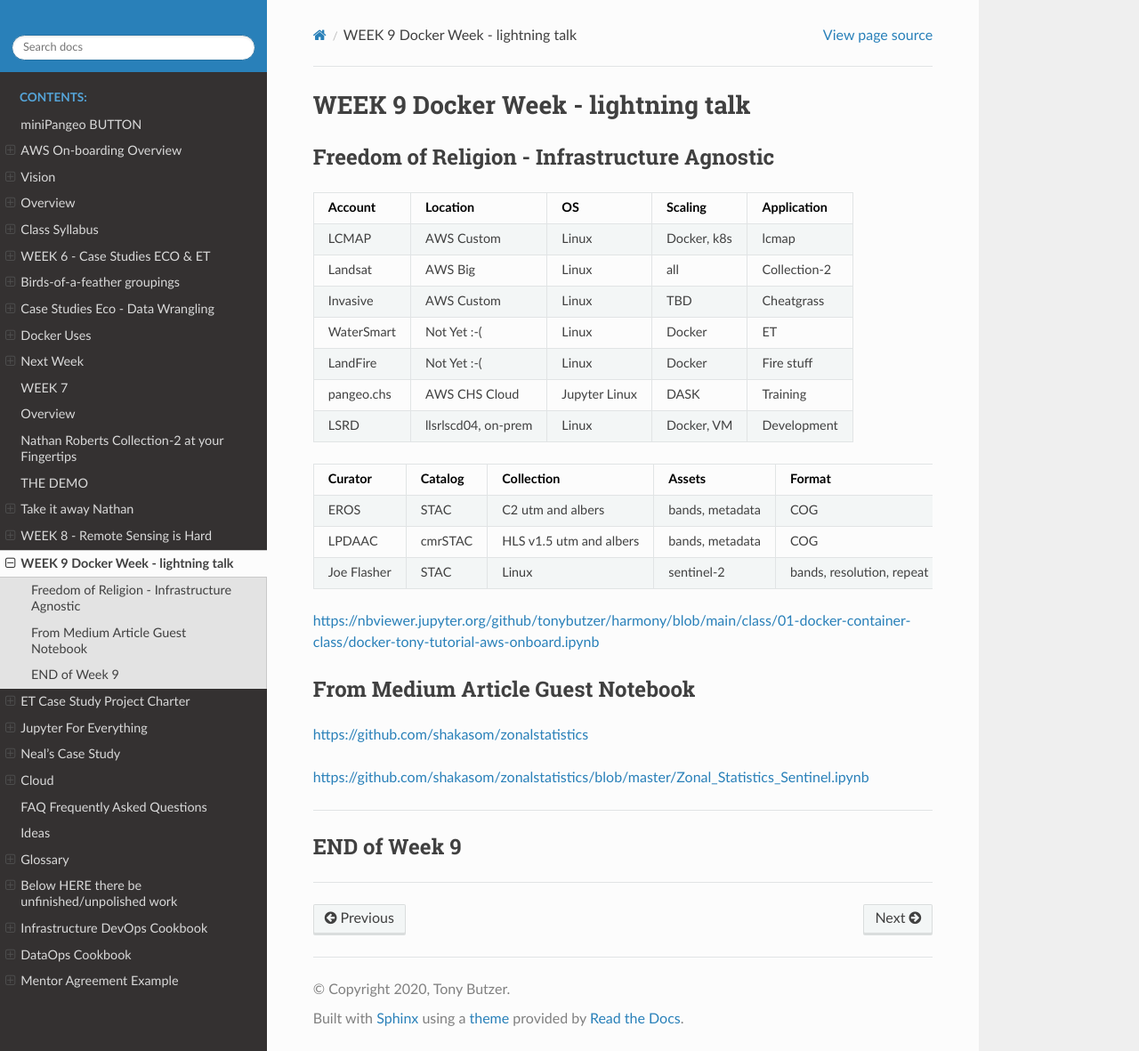
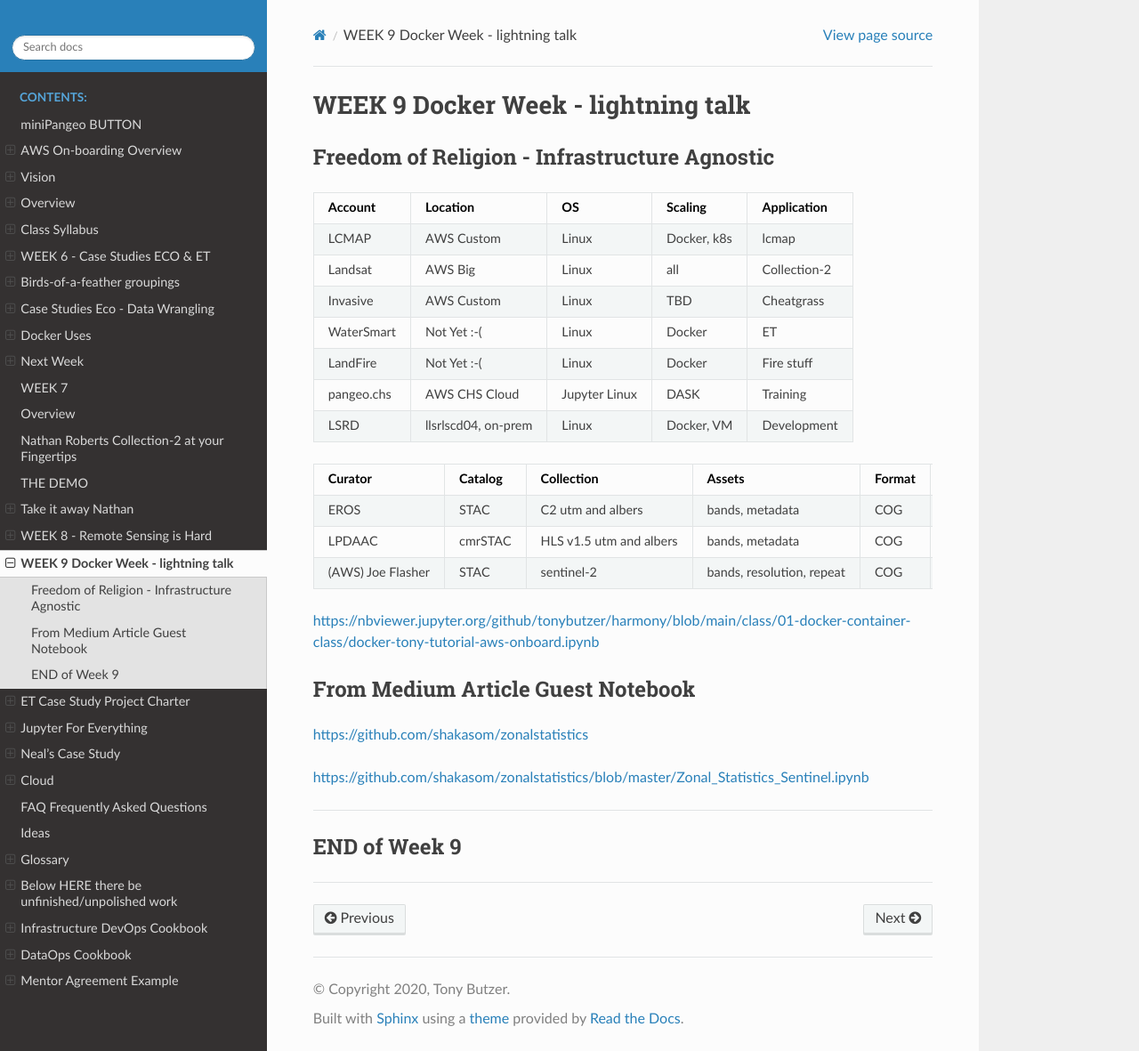
Before and after one commit to tonybutzer/harmony-docs, a Sphinx documentation site: the page built from documentation/source/09week.md, in a window 1280 px wide and 1181 px high. Shown: the whole window at 89% size. Built offline with Sphinx 7.4.7 and the Read the Docs theme 2.0.0, drawn with Linux system fonts in a browser that asks for light colours; pages that are not in the unit, such as notebooks, are missing from menus.

Commit message:
automatic git update from Makefile

```diff
--- a/documentation/source/09week.md
+++ b/documentation/source/09week.md
@@ -16,7 +16,7 @@
 | ---- | ---- | ---- | ---- | --- | --- |
 | EROS | STAC | C2 utm and albers | bands, metadata | COG | N. Roberts
 | LPDAAC | cmrSTAC | HLS v1.5 utm and albers | bands, metadata | COG | A. Friesz
-| Joe Flasher | STAC | Linux | sentinel-2 | bands, resolution, repeat | COG | Aussies |
+| (AWS) Joe Flasher | STAC | sentinel-2 | bands, resolution, repeat | COG | Aussies |
 
 
 [https://nbviewer.jupyter.org/github/tonybutzer/harmony/blob/main/class/01-docker-container-class/docker-tony-tutorial-aws-onboard.ipynb](https://nbviewer.jupyter.org/github/tonybutzer/harmony/blob/main/class/01-docker-container-class/docker-tony-tutorial-aws-onboard.ipynb)
```
